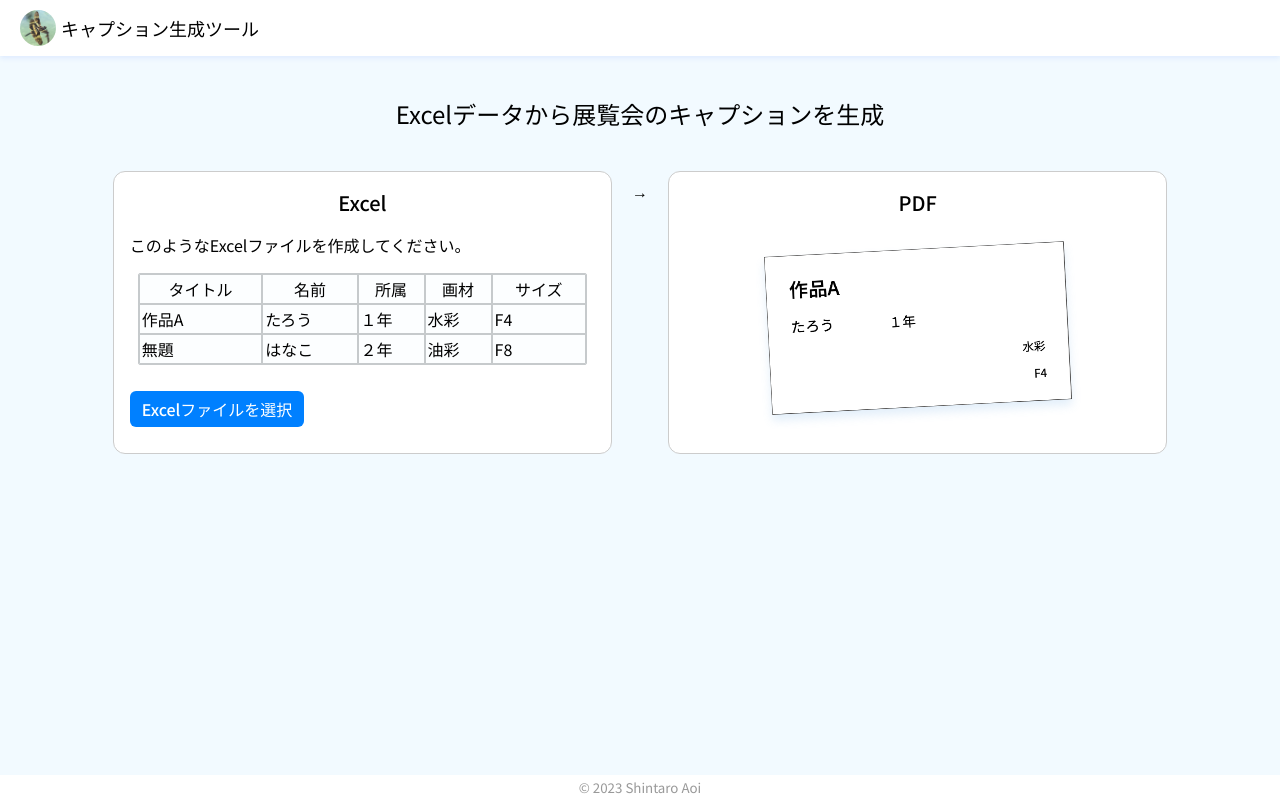
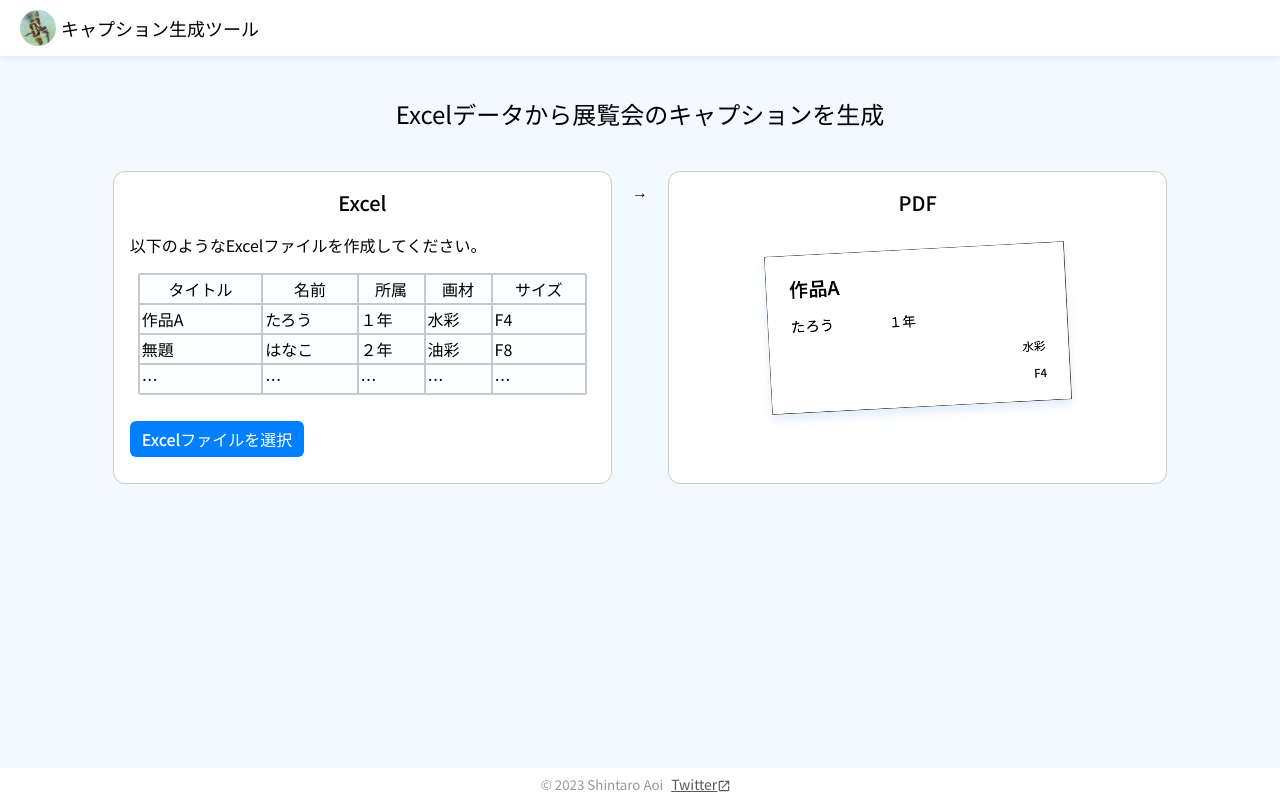
Before and after one commit to Shinchan-git/exhibition-caption-generator, a Next.js app: page / in a window 1280 px wide. Built offline with nearby package versions, Linux system fonts and the light colour scheme.

Commit message:
add: Seo

```diff
--- a/src/components/caption/ExampleTable/ExampleTable.tsx
+++ b/src/components/caption/ExampleTable/ExampleTable.tsx
@@ -29,6 +29,13 @@ const ExampleTable: React.FC = () => {
             <td css={s.cellStyle}>油彩</td>
             <td css={s.cellStyle}>F8</td>
           </tr>
+          <tr css={s.rowStyle}>
+            <td css={s.cellStyle}>…</td>
+            <td css={s.cellStyle}>…</td>
+            <td css={s.cellStyle}>…</td>
+            <td css={s.cellStyle}>…</td>
+            <td css={s.cellStyle}>…</td>
+          </tr>
         </tbody>
       </table>
     </div>
--- a/src/components/common/Footer/Footer.tsx
+++ b/src/components/common/Footer/Footer.tsx
@@ -1,3 +1,4 @@
+import OpenInNewIcon from '@/components/icons/OpenInNewIcon'
 import * as s from './FooterStyle'
 
 const YEAR = 2023
@@ -8,7 +9,13 @@ const Footer: React.FC = () => {
 
   return (
     <footer css={s.footerStyle}>
-      &copy; {copyYear} Shintaro Aoi
+      <span>
+        &copy; {copyYear} Shintaro Aoi
+      </span>
+      <a href="https://twitter.com/moyotsukai" target="_blank" rel="noopener noreferrer" css={s.linkStyle}>
+        Twitter
+        <OpenInNewIcon size={14} />
+      </a>
     </footer>
   )
 }
--- a/src/components/common/Footer/FooterStyle.ts
+++ b/src/components/common/Footer/FooterStyle.ts
@@ -1,9 +1,20 @@
 import { css } from '@emotion/react'
 
 export const footerStyle = css`
-  padding: 3px 0;
+  padding: 6px 0;
   background-color: #fff;
   text-align: center;
   font-size: 10pt;
   color: #999;
 `
+
+export const linkStyle = css`
+  padding: 0 8px;
+  font-size: 14px;
+  color: #595959;
+  text-decoration: underline;
+
+  &:hover {
+    color: #3363ff;
+  }
+`
--- /dev/null
+++ b/src/components/icons/OpenInNewIcon.tsx
@@ -0,0 +1,28 @@
+import React from 'react'
+import { css } from '@emotion/react'
+
+type Props = {
+  size?: number
+}
+
+const OpenInNewIcon: React.FC<Props> = (props) => {
+  return (
+    <svg
+      xmlns="http://www.w3.org/2000/svg"
+      width={props.size + "px" || "24px"}
+      height={props.size + "px" || "24px"}
+      viewBox="0 0 24 24"
+      css={iconStyle}
+    >
+      <path d="M0 0h24v24H0V0z" fill="none" />
+      <path d="M19 19H5V5h7V3H5c-1.11 0-2 .9-2 2v14c0 1.1.89 2 2 2h14c1.1 0 2-.9 2-2v-7h-2v7zM14 3v2h3.59l-9.83 9.83 1.41 1.41L19 6.41V10h2V3h-7z" />
+    </svg>
+  )
+}
+
+const iconStyle = css`
+  fill: currentColor;
+  vertical-align: middle;
+`
+
+export default OpenInNewIcon
--- a/src/components/pages/HomePage/HomePage.tsx
+++ b/src/components/pages/HomePage/HomePage.tsx
@@ -61,7 +61,7 @@ const HomePage: React.FC = () => {
         <CaptionCard title="Excel">
           <div>
             <p>
-              このようなExcelファイルを作成してください。
+              以下のようなExcelファイルを作成してください。
             </p>
             <ExampleTable />
           </div>
```
Also changed, not shown: src/components/common/Seo.tsx (added, +24 -0 lines), public/ogimage.png (added).
